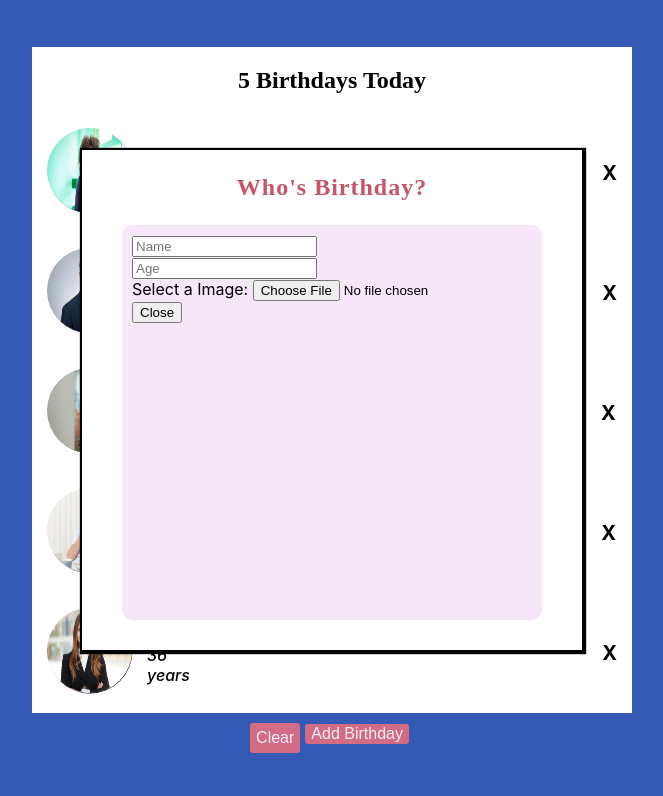
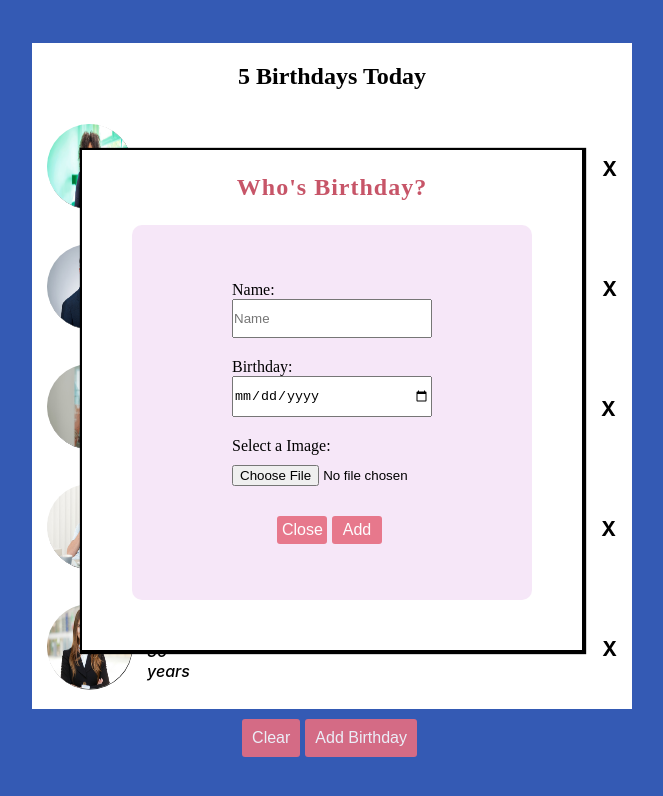
Before and after one commit to stetsonharding/birthday-reminders, a React (Create React App) app: page / in a window 1280 px wide. Both pictures are taken after a click on the button "Add Birthday". Shown: the top 796 px of the page, without its empty margins (308-971 px from the left). Built offline with nearby package versions, Linux system fonts and the light colour scheme.

Commit message:
Add birthday input feilds and input styles.

```diff
--- a/src/AddBirthdayModal.css
+++ b/src/AddBirthdayModal.css
@@ -1,11 +1,3 @@
-.display-block {
-    display: block;
-}
-
-.display-none {
-    display: none;
-}
-
 .modal-container {
   position: fixed;
   background-color: black;
@@ -41,5 +33,41 @@
   background-color: rgb(246, 231, 248);
   margin: 0 auto;
   border-radius: 10px;
-   padding: 10px;
+  /* padding: 10px; */
+  display: flex;
+  justify-content: center;
 }
+
+form {
+  width: 50%;
+  height: 100%;
+  display: flex;
+  flex-direction: column;
+  justify-content: center;
+}
+
+.form-btn {
+  background-color: rgb(230, 109, 129);
+  color: white;
+  border: 2px solid white;
+  border-radius: 3px;
+  font-size: 16px;
+  border: none;
+  margin-right: 5px;
+  opacity: 0.9;
+  padding: 5px;
+  width: 50px;
+}
+
+input {
+  padding: 10px 0;
+}
+
+label {
+  font-family: cursive;
+}
+
+.form-btn:hover {
+  cursor: pointer;
+  opacity: 1;
+}
--- a/src/AddBirthdayModal.js
+++ b/src/AddBirthdayModal.js
@@ -2,26 +2,35 @@ import React from "react";
 import "./AddBirthdayModal.css";
 
 function AddBirthdayModal({ setIsAddBirthdayShown, isAddBirthdayShown }) {
-  // const showHideClassName = isAddBirthdayShown
-  //   ? "modal-container display-block"
-  //   : "modal display-none";
-
   return (
     <div className="modal-container">
       <div className="modal">
         <p className="modal-title">Who's Birthday?</p>
         <div className="form-container">
           <form className="birthday-form">
-            <input type="text" placeholder="Name" />
+            <label htmlfor="name">Name:</label>
+            <input id="name" type="text" placeholder="Name" />
             <br />
-            <input type="text" placeholder="Age" />
+            <label htmlfor="birthday">Birthday:</label>
+            <input type="date" id="birthday" name="birthday" />
             <br />
             <label htmlfor="myfile">Select a Image: </label>
             <input type="file" id="myfile" name="myfile" />
             <br />
-            <button onClick={() => setIsAddBirthdayShown(!isAddBirthdayShown)}>
-              Close
-            </button>
+            <div style={{ margin: "0 auto" }}>
+              <button
+                className="form-btn"
+                onClick={() => setIsAddBirthdayShown(!isAddBirthdayShown)}
+              >
+                Close
+              </button>
+              <button
+                className="form-btn"
+                onClick={() => setIsAddBirthdayShown(!isAddBirthdayShown)}
+              >
+                Add
+              </button>
+            </div>
           </form>
         </div>
       </div>
--- a/src/App.css
+++ b/src/App.css
@@ -10,6 +10,13 @@ justify-content: center;
   flex-direction: column;
 }
 
+/* Buttons */
+.btns-container {
+  display: flex;
+  justify-content: center;
+  align-items: center;
+  margin-top: 10px;
+}
 
 .btn {
   background-color: rgb(230, 109, 129);
@@ -19,14 +26,11 @@ flex-direction: column;
   font-size: 16px;
   border: none;
   margin-right: 5px;
-    opacity: .9;
-
-
+  opacity: 0.9;
+  padding: 10px;
 }
 
 .btn:hover {
   cursor: pointer;
   opacity: 1;
-
-
 }
--- a/src/App.js
+++ b/src/App.js
@@ -47,14 +47,7 @@ function App() {
         </div>
       </div>
 
-      <div
-        style={{
-          display: "flex",
-          height: "30px",
-          marginTop: "10px",
-          justifyContent: "center",
-        }}
-      >
+      <div className="btns-container">
         <button className="btn" onClick={() => setAllBirthdays([])}>
           Clear
         </button>
```
Lines whose indentation alone changed are shown as unchanged.
